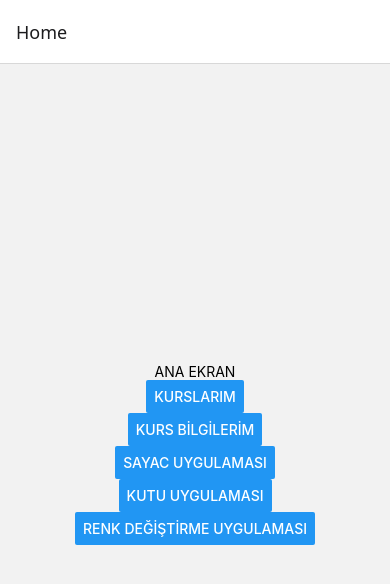
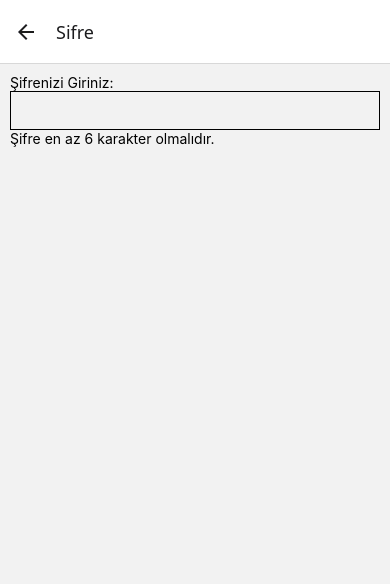
Before and after one commit to ElifNidaKarakas/ReactNative, a React Native app in the folder firstapp/: screen /Sifre in a window 390 px wide. Shown: the top 584 px of the page. Built offline with nearby package versions, Linux system fonts and the light colour scheme.

Commit message:
Text input ile şifre girişi

```diff
--- a/firstapp/App.js
+++ b/firstapp/App.js
@@ -8,6 +8,7 @@ import CoursesInformation from './src/screens/CoursesInformation';
 import CounterScreen from './src/screens/CounterScreen';
 import BoxScreen from './src/screens/BoxScreen';
 import ColorChangeScreen from './src/screens/ColorChangeScreen.js';
+import PasswordScreen from './src/screens/PasswordScreen.js';
 
 
 const Stack= createNativeStackNavigator();
@@ -21,6 +22,7 @@ export default function App() {
         <Stack.Screen name="Sayac" component={CounterScreen}/>
         <Stack.Screen name="Kutu" component={BoxScreen}/>
         <Stack.Screen name="Renk" component={ColorChangeScreen}/>
+        <Stack.Screen name="Sifre" component={PasswordScreen}/>
       </Stack.Navigator>
    </NavigationContainer>
 
--- a/firstapp/src/screens/HomeScreen.js
+++ b/firstapp/src/screens/HomeScreen.js
@@ -26,6 +26,10 @@ export default function HomeScreen({ navigation }) {
         title="RENK DEĞİŞTİRME UYGULAMASI"
         onPress={() => navigation.navigate("Renk")}
       />
+       <Button
+        title="ŞİFRE EKRANI "
+        onPress={() => navigation.navigate("Sifre")}
+      />
     </View>
   );
 }
--- /dev/null
+++ b/firstapp/src/screens/PasswordScreen.js
@@ -0,0 +1,32 @@
+import { StyleSheet, Text, View, TextInput } from "react-native";
+import React, { useState } from "react";
+
+export default function PasswordScreen() {
+  const [password, setPassword] = useState('');
+  return (
+    <View style={styles.main}>
+      <Text>Şifrenizi Giriniz:</Text>
+      <TextInput
+        style={styles.input}
+        autoCapitalize="none"
+        autoCorrect={false}
+        value={password} //şifrenin uzunluk değerini value değeri ile alabiliriz
+        onChangeText={(newValue) => setPassword(newValue)} //Ekranda yazan değeri set işlemi ile value değerine atarız
+      />
+      {password.length<6?(
+        <Text>Şifre en az 6 karakter olmalıdır.</Text>
+      ): null}
+    </View>
+  );
+}
+
+const styles = StyleSheet.create({
+  main: {
+    margin: 10,
+  },
+  input: {
+    borderColor: "black",
+    borderWidth: 1,
+    padding: 10,
+  },
+});
```
